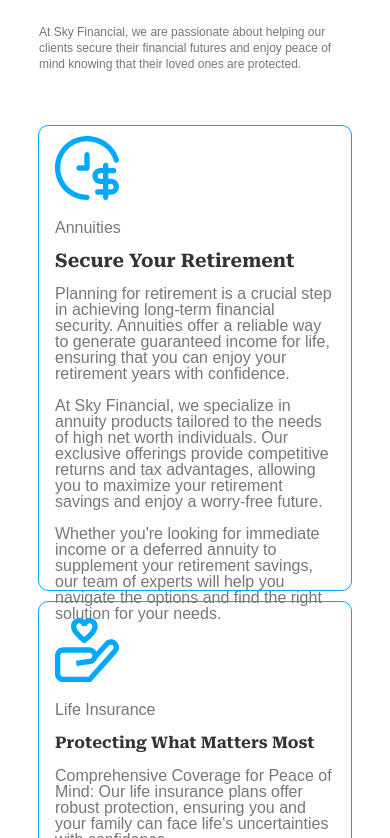
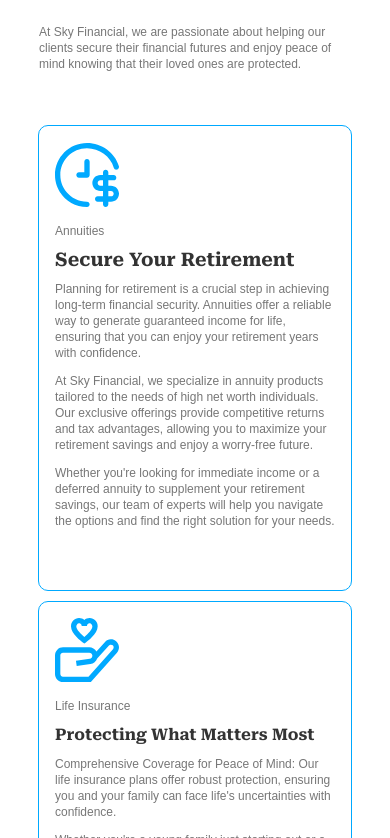
Before and after one commit to tmwgc-firm/skylife-mono, a Next.js app: page / in a window 390 px wide. Shown: the part 1586-2424 px from the top of the page. Built offline with nearby package versions, Linux system fonts and the light colour scheme.

Commit message:
fix: adds grid property to mobile query which was disturbed by tab media query

```diff
--- a/app/Sections/section.module.css
+++ b/app/Sections/section.module.css
@@ -331,14 +331,6 @@
         justify-self: center;
     }
 
-    .text2 > p {
-        font-size: 16px;
-    }
-
-    .text > p{
-        font-size: 16px;
-    }
-
     .thirdsection {
         display: grid;
         grid-auto-flow: row;
@@ -382,24 +374,36 @@
     }
 
     .grid1 {
+        display: grid;
+        grid-auto-flow: row;
         height: 464px;
         width: 312px;
+        border: 1px solid var(--Primary, #00A9FF);
+        border-radius: 10px;
     }
 
     .grid2 {
+        display: grid;
+        grid-auto-flow: row;
         height: 384px;
         width: 312px;
-    }
-
-    .text2 {
-        width: 280px;
-        height: 352px;
+        border: 1px solid var(--Primary, #00A9FF);
+        border-radius: 10px;
+        align-self: center;
+        margin-top: auto;
     }
 
     .text {
         height: 432px;
         width: 280px;
-        padding: 10px;
+        align-content: center;
+        justify-self: center;
+    }
+
+    .text2 {
+        height: 352px;
+        width: 280px;
+        place-self: center;
     }
 
     .whoweare>h2 {
@@ -458,4 +462,6 @@
         height: 40px;
 
     }
+
+
 }
```
